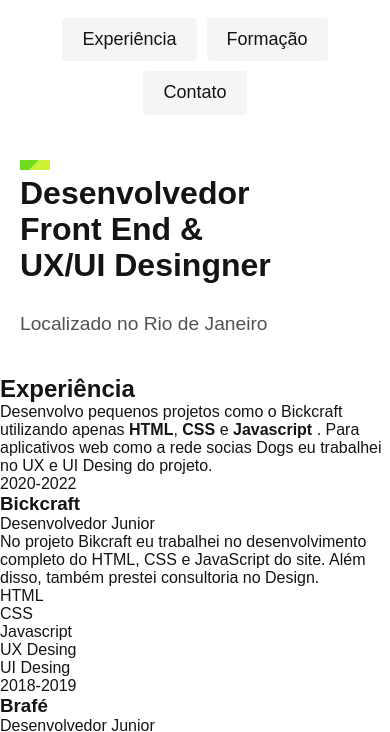
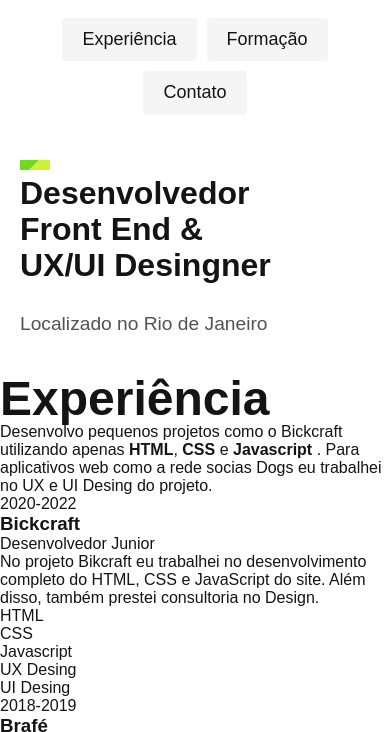
Before and after one commit to ShiellynFerr/Html-e-Css-Exercicios_Origamid, a plain HTML site: page projeto-portifolio/index.html in a window 390 px wide. Shown: the part 80-812 px from the top of the page. Drawn offline with Linux system fonts and the light colour scheme.

Commit message:
adicionando media query

```diff
--- a/projeto-portifolio/css/global.css
+++ b/projeto-portifolio/css/global.css
@@ -21,3 +21,19 @@ img{
   max-width: 100%;
   display: block;
 }
+
+.subtitulo{
+  font-size: 8rem;
+  line-height: 1;
+  text-transform: uppercase;
+  word-break: break-all;
+  max-width: 4ch;
+}
+
+@media(max-width:800px){
+  .subtitulo{
+    font-size: 3rem;
+    text-transform: capitalize;
+    max-width: initial;
+  }
+}
```
